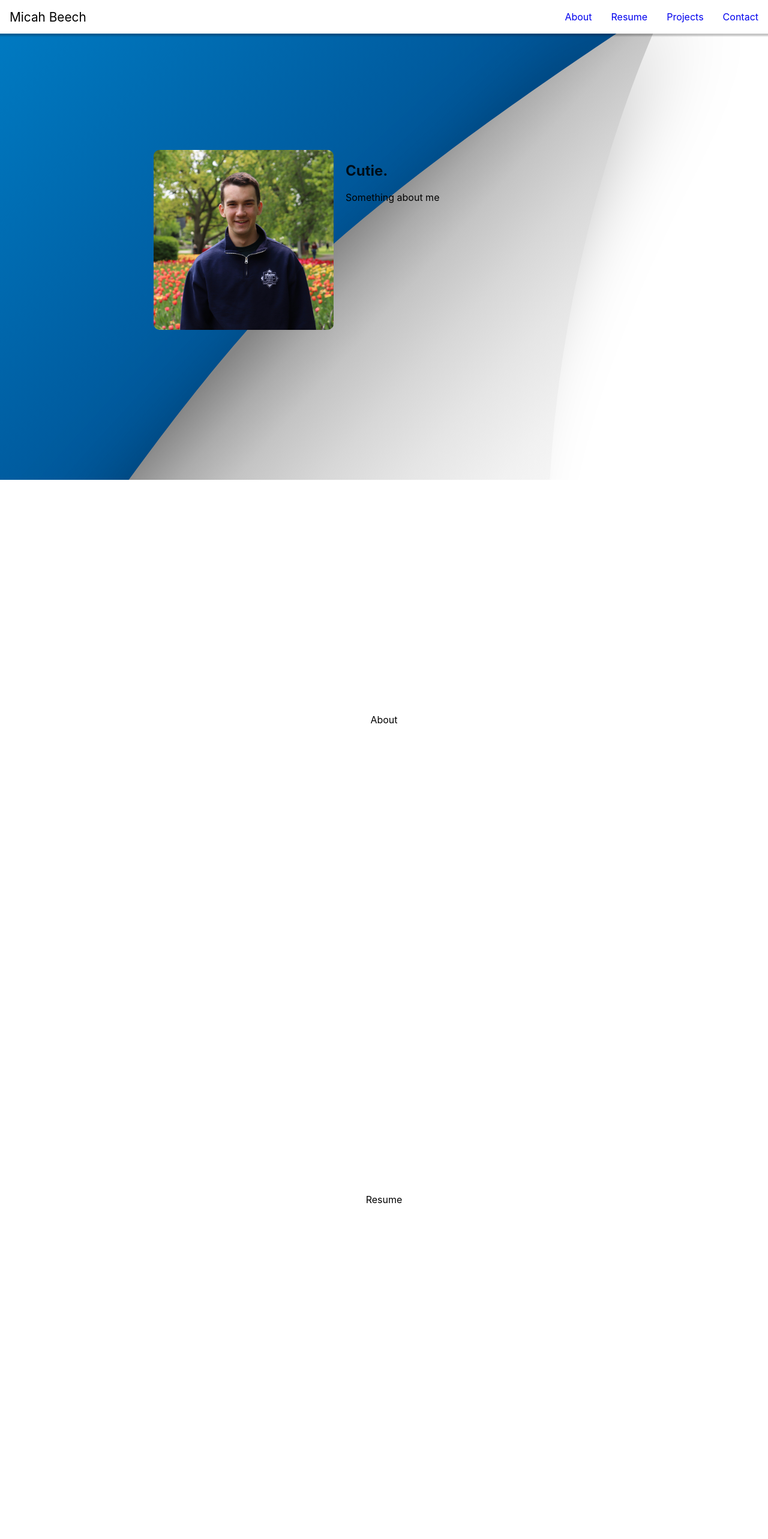
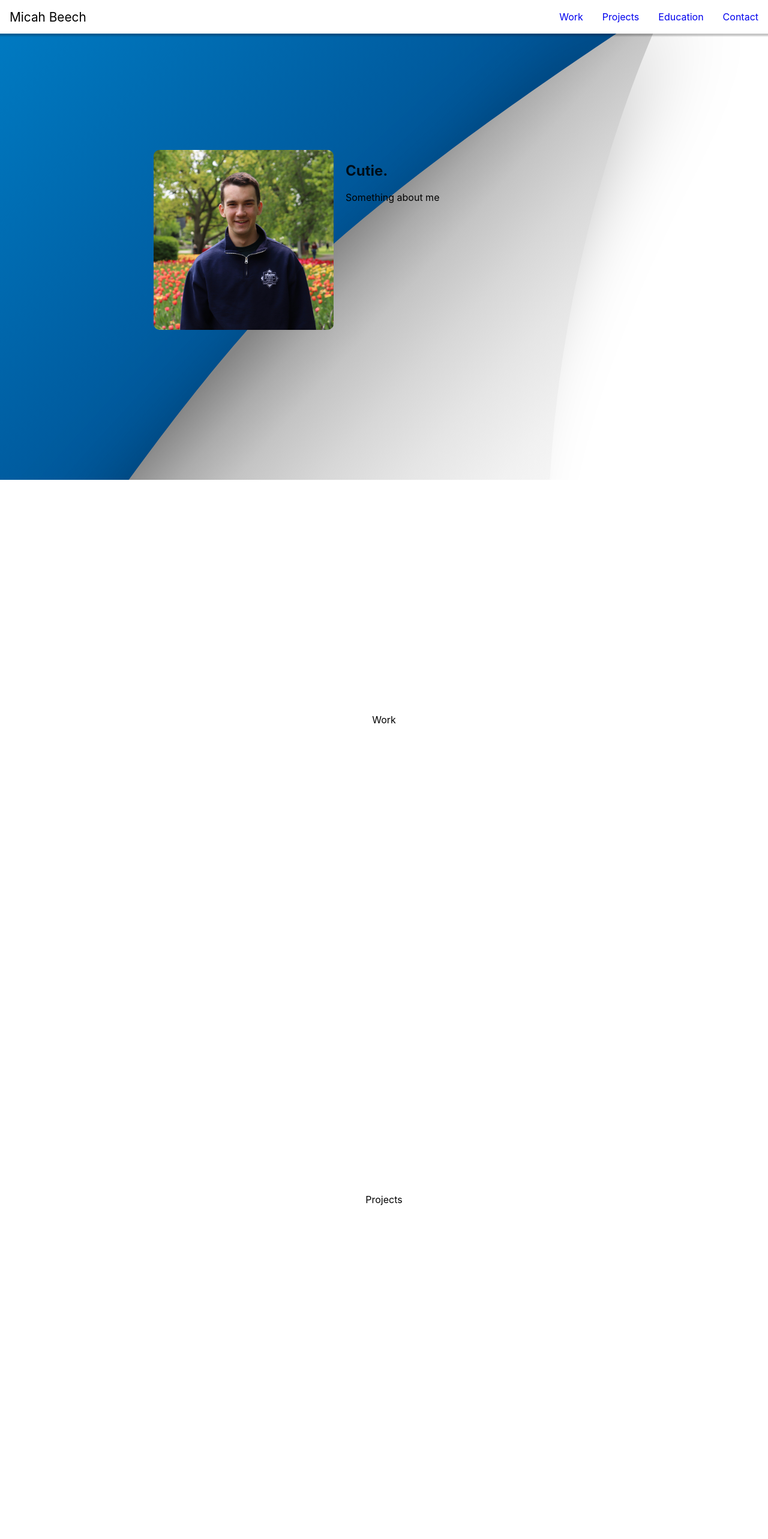
Before and after one commit to micahbeech/personal-website, a React (Create React App) app: page / in a window 1280 px wide. Shown: the top 2566 px of the page at 60% size. Built offline with nearby package versions, Linux system fonts and the light colour scheme.

Commit message:
Fix scroll navigation and cleanup

```diff
--- a/src/components/About.tsx
+++ /dev/null
@@ -1,7 +0,0 @@
-function About() {
-  return (
-    <div>About</div>
-  );
-}
-
-export default About;
--- a/src/components/App.tsx
+++ b/src/components/App.tsx
@@ -1,7 +1,7 @@
 import '../styles/App.css';
 import Navbar from './Navbar';
-import About from './About';
-import Resume from './Resume';
+import Work from './Work';
+import Education from './Education';
 import Projects from './Projects';
 import Contact from './Contact';
 import Home from './Home';
@@ -13,13 +13,13 @@ function App() {
 
       <Home />
 
-      <section id="about"><About /></section>
+      <Work />
 
-      <section id="resume"><Resume /></section>
+      <Projects />
 
-      <section id="projects"><Projects /></section>
+      <Education />
 
-      <section id="contact"><Contact /></section>
+      <Contact />
     </>
   );
 }
--- a/src/components/Contact.tsx
+++ b/src/components/Contact.tsx
@@ -1,6 +1,8 @@
 function Contact() {
   return (
-    <div>Contact</div>
+    <section id="contact" className="contact">
+      <div>Contact</div>
+    </section>
   );
 }
 
--- /dev/null
+++ b/src/components/Education.tsx
@@ -0,0 +1,9 @@
+function Education() {
+  return (
+    <section id="education" className="education">
+      <div>Education</div>
+    </section>
+  );
+}
+
+export default Education;
--- a/src/components/Home.tsx
+++ b/src/components/Home.tsx
@@ -6,7 +6,7 @@ import "../styles/Image.css";
 
 function Home() {
   return (
-    <section className="home">
+    <section id="home" className="home">
       <div className="about">
         <img src={logo} className="rounded" alt="Profile" width="300"/>
 
--- a/src/components/Navbar.tsx
+++ b/src/components/Navbar.tsx
@@ -1,7 +1,6 @@
 import { useState } from "react";
 import "../styles/Navbar.css";
 import hamburger from "../icons/hamburger.svg";
-import { Link, Outlet } from "react-router-dom";
 import { HashLink } from "react-router-hash-link";
 
 function Navbar() {
@@ -9,32 +8,26 @@ function Navbar() {
 
   return (
     <nav className="navigation">
-      <Link to="" className="main-name">
+      <HashLink smooth to="/#home" className="main-name">
         Micah Beech
-      </Link>
+      </HashLink>
 
       <button
         className="hamburger"
-        onClick={() => {
-          setIsNavExpanded(!isNavExpanded);
-        }}
+        onClick={() => setIsNavExpanded(!isNavExpanded)}
       >
-        <img src={hamburger}/>
+        <img src={hamburger} alt="Hamburger menu"/>
       </button>
-      <div
-        className={
-          isNavExpanded ? "navigation-menu expanded" : "navigation-menu"
-        }
-      >
+      <div className={isNavExpanded ? "navigation-menu expanded" : "navigation-menu"}>
         <ul>
           <li>
-            <HashLink smooth to="/#about">About</HashLink>
-          </li>
-          <li>
-            <HashLink smooth to="/#resume">Resume</HashLink>
+            <HashLink smooth to="/#work">Work</HashLink>
           </li>
           <li>
             <HashLink smooth to="/#projects">Projects</HashLink>
+          </li>
+          <li>
+            <HashLink smooth to="/#education">Education</HashLink>
           </li>
           <li>
             <HashLink smooth to="/#contact">Contact</HashLink>
--- a/src/components/Projects.tsx
+++ b/src/components/Projects.tsx
@@ -1,6 +1,8 @@
 function Projects() {
   return (
-    <div>Projects</div>
+    <section id="projects" className="projects">
+      <div>Projects</div>
+    </section>
   );
 }
 
--- a/src/components/Resume.tsx
+++ /dev/null
@@ -1,7 +0,0 @@
-function Resume() {
-  return (
-    <div>Resume</div>
-  );
-}
-
-export default Resume;
--- /dev/null
+++ b/src/components/Work.tsx
@@ -0,0 +1,9 @@
+function Work() {
+  return (
+    <section id="work" className="work">
+      <div>Work</div>
+    </section>
+  );
+}
+
+export default Work;
```
Also changed, not shown: src/index.tsx (+0 -23 lines).
